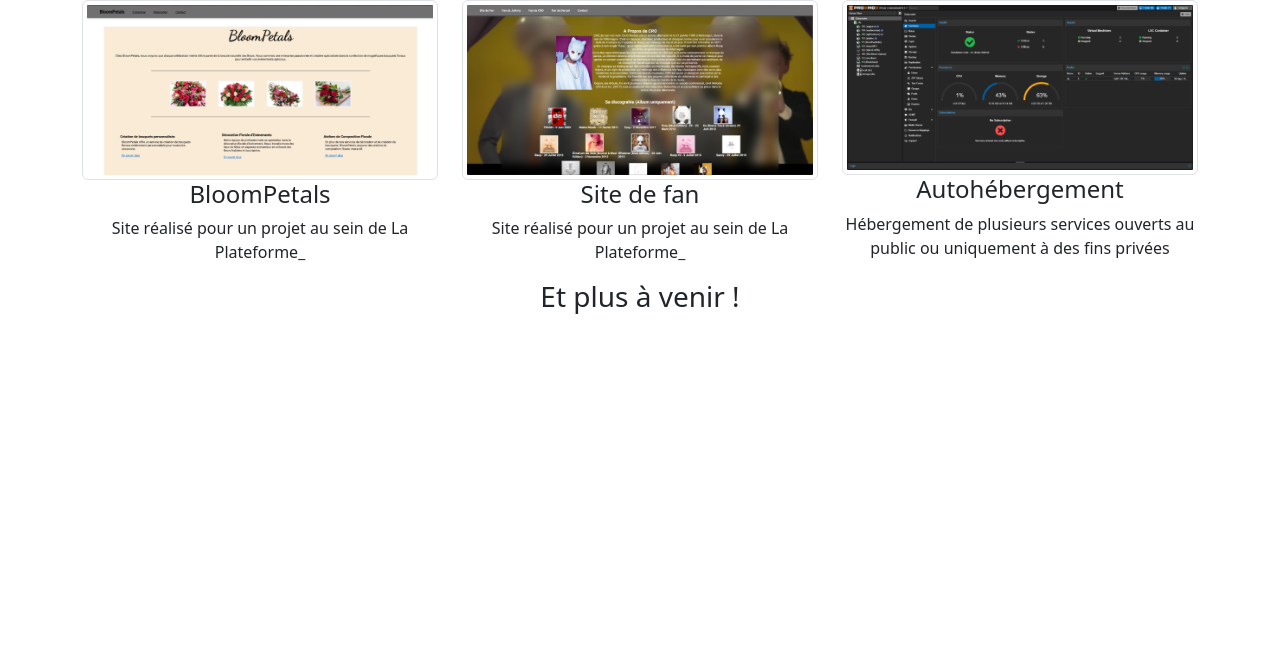
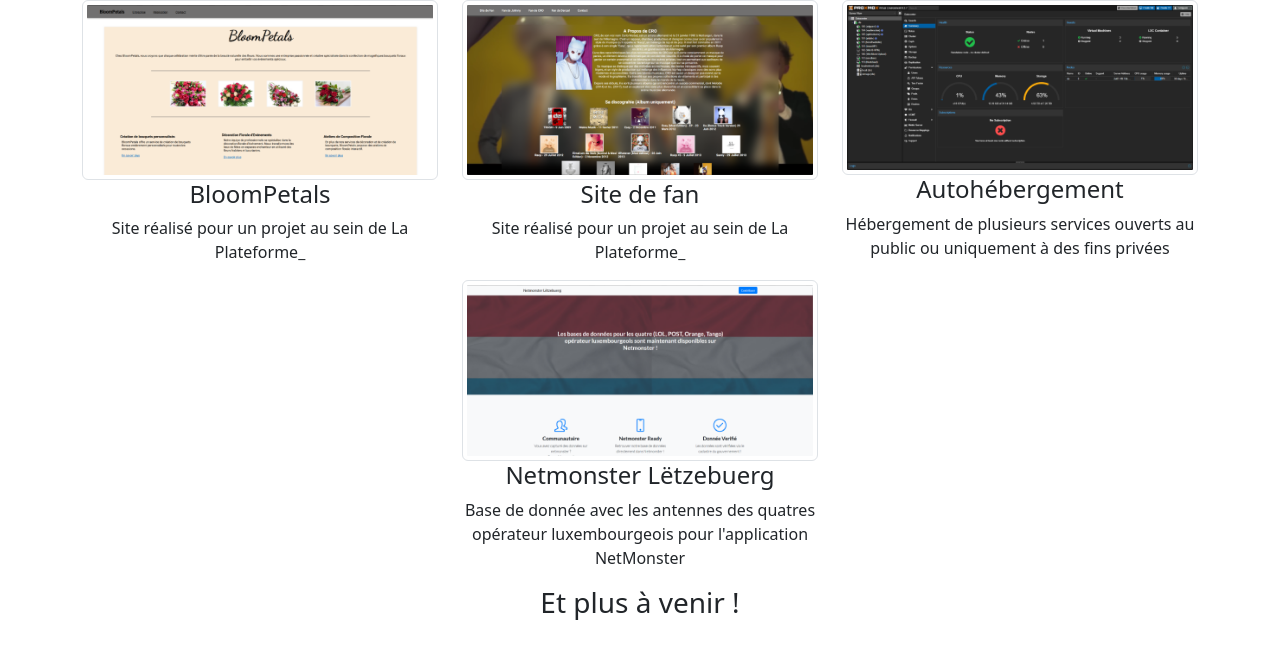
Before and after one commit to valentin-soler/portfolio, a plain HTML site: page web/portfolio.html in a window 1280 px wide. Shown: the part 112-770 px from the top of the page. Drawn offline with Linux system fonts and the light colour scheme.

Commit message:
Add project to portfolio

```diff
--- a/web/portfolio.html
+++ b/web/portfolio.html
@@ -53,6 +53,16 @@
     </div>
     <div class="container">
         <div class="row">
+            <div class="col"></div>
+            <div class="col-md-4"><img class="img-thumbnail" src="assets/img/netmonster-lu.png">
+                <h4 class="text-center">Netmonster Lëtzebuerg</h4>
+                <p class="text-center">Base de donnée avec les antennes des quatres opérateur luxembourgeois pour l'application NetMonster</p>
+            </div>
+            <div class="col-md-4"></div>
+        </div>
+    </div>
+    <div class="container">
+        <div class="row">
             <div class="col-md-12">
                 <h3 class="text-center">Et plus à venir !</h3>
             </div>
```
Also changed, not shown: web/assets/img/netmonster-lu.png (added), 1 other file.
